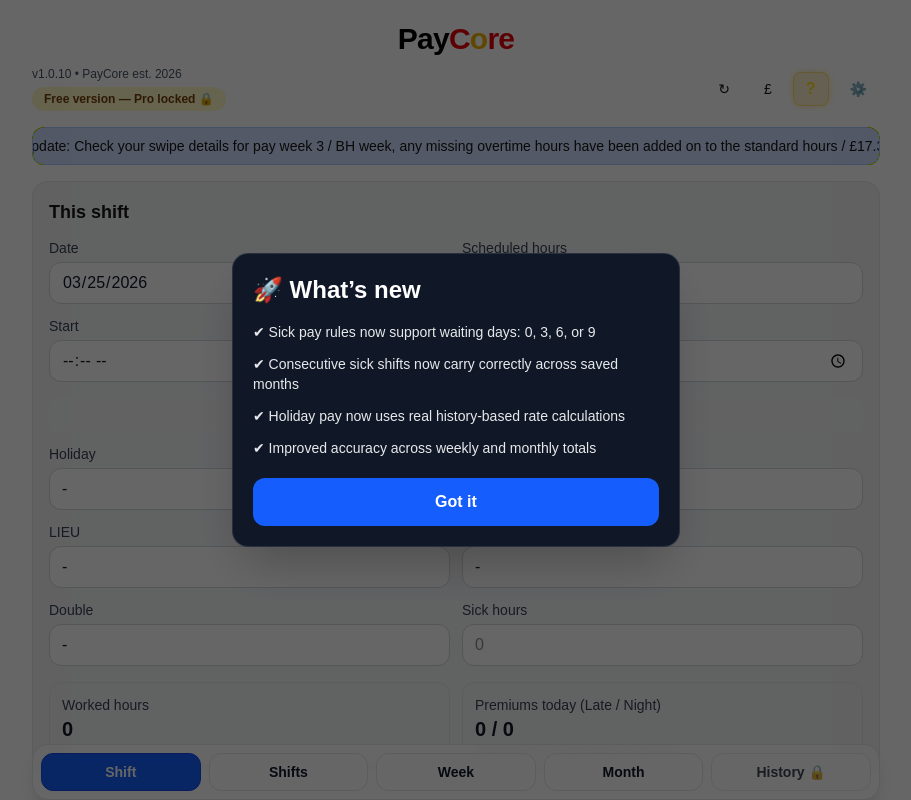
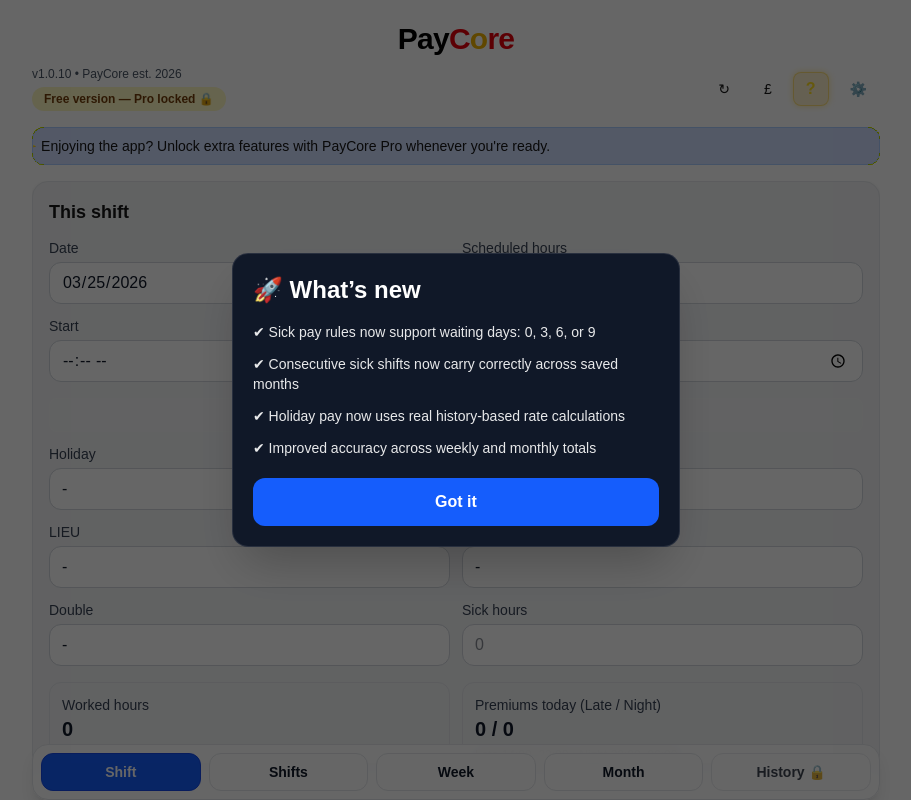
Before and after one commit to phil18019/wage-app, a Next.js app: page /app in a window 1280 px wide. Shown: the whole page, without its empty margins (184-1095 px from the left). Built offline with nearby package versions, Linux system fonts and the light colour scheme.

Commit message:
Add Pro upgrade ticker message with spacing

```diff
--- a/app/app/page.tsx
+++ b/app/app/page.tsx
@@ -1345,7 +1345,7 @@ const input =
         {/* Announcement banner */}
 <div className="overflow-hidden bg-blue-600/20 border border-blue-400/30 rounded-xl mb-4">
   <div className="whitespace-nowrap text-sm py-2 animate-marquee">
-    ✨ Update: Check your swipe details for pay week 3 / BH week, any missing overtime hours have been added on to the standard hours / £17.3 and then the missing OT premiums / £6.7 have been added seperately to balance out the total hourly pay £24
+    ✨ Enjoying the app? Unlock extra features with PayCore Pro whenever you're ready.
   <span className="inline-block w-40"></span>
   </div>
 </div>
```
